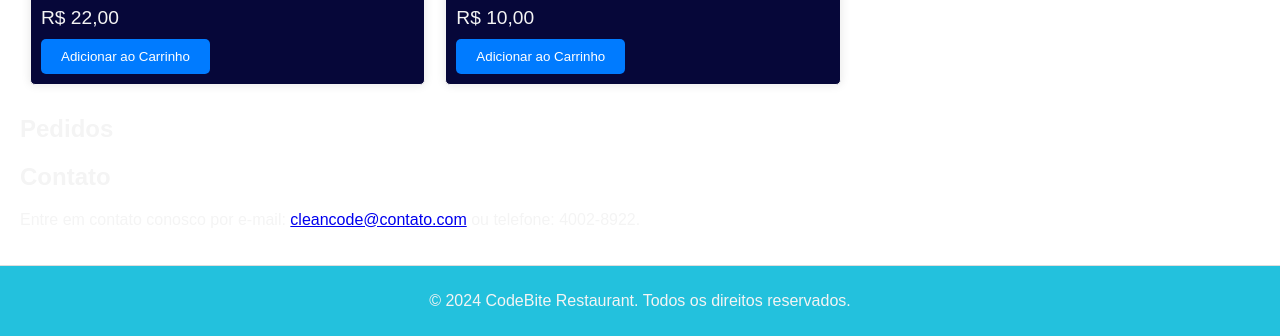
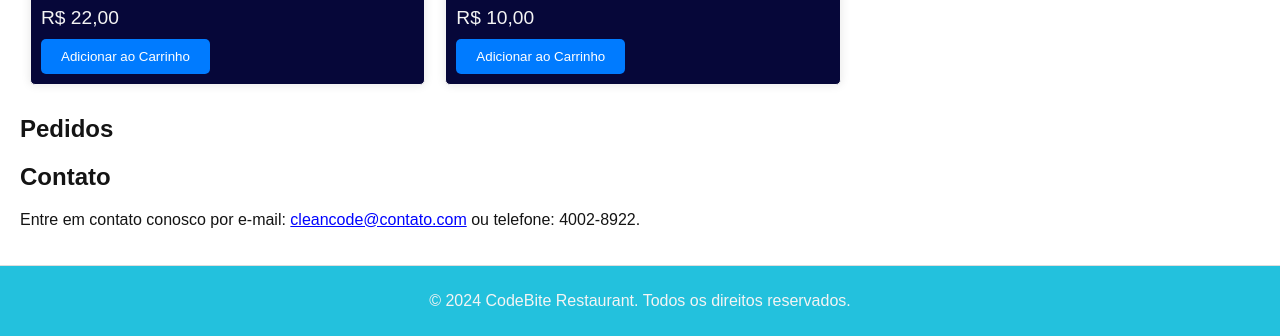
Before and after one commit to LaionUbert/CodeBite-Restaurant-APS2, a plain HTML site: page src/home.html in a window 1280 px wide. Shown: the part 1821-2157 px from the top of the page. Drawn offline with Linux system fonts and the light colour scheme.

Commit message:
version 1.5

```diff
--- a/src/style.css
+++ b/src/style.css
@@ -8,13 +8,35 @@ body {
     color: #f4f4f4;
 }
 
+#contact h2 {
+    color: #141414; /* Cor do título */
+}
+
+#contact p {
+    color: #141414; /* Cor do parágrafo */
+}
+
+#contact a {
+    color: #0004ff; /* Cor do link (e-mail) */
+}
+
+.titulo h2 {
+    color: #141414; /* Altere para a cor que você desejar */
+}
+
+#order h2 {
+    color: #141414; /* Cor do título "Pedidos" */
+}
+
+#contact a:hover {
+    text-decoration: underline; /* Efeito ao passar o mouse sobre o link */
+}
+
 header {
     background-color: #23c1dd;
     padding: 10px 0;
     border-bottom: 1px solid #ddd;
 }
-
-
 
 .container nav ul li a {
     color: #000000;
```
